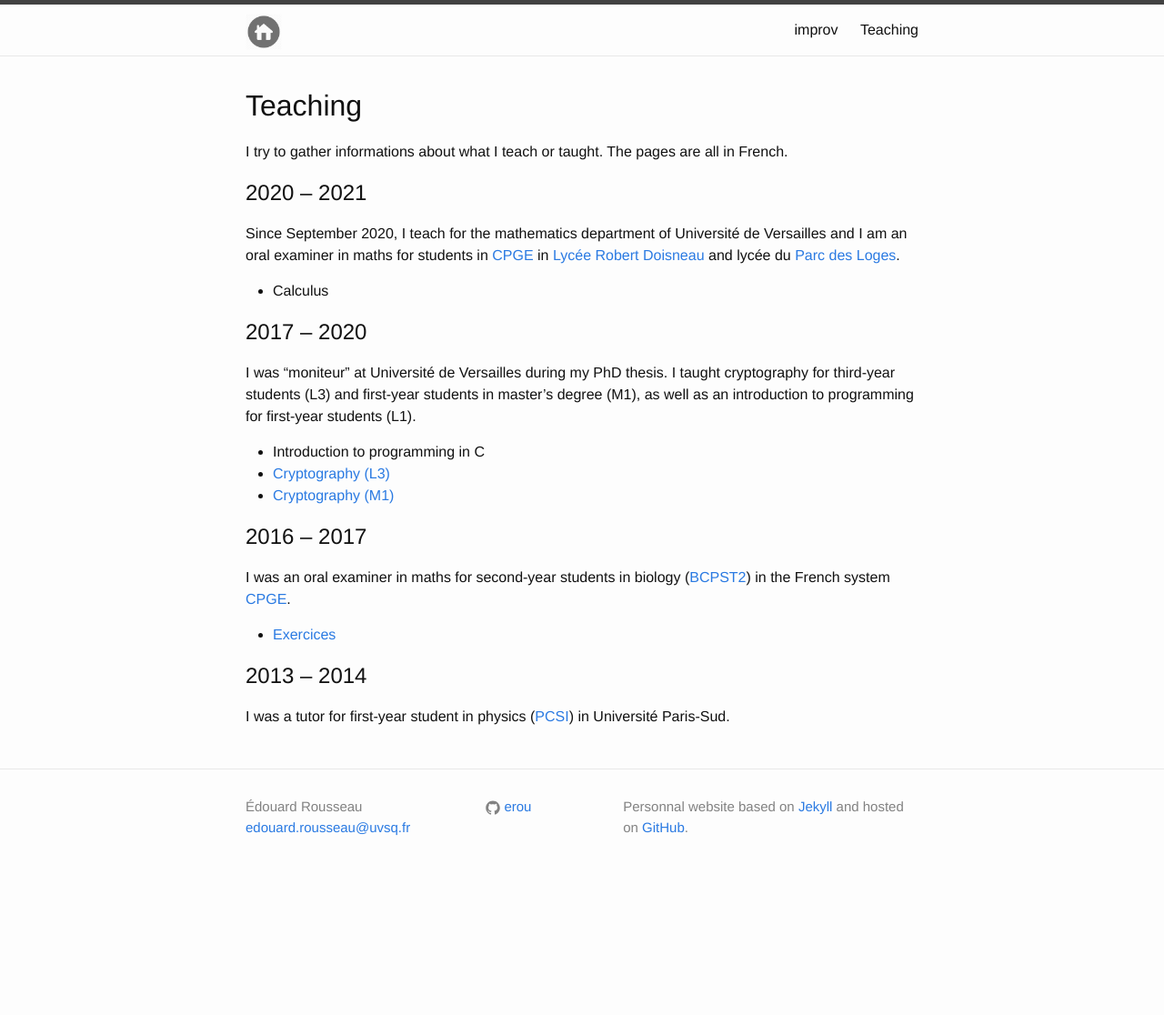
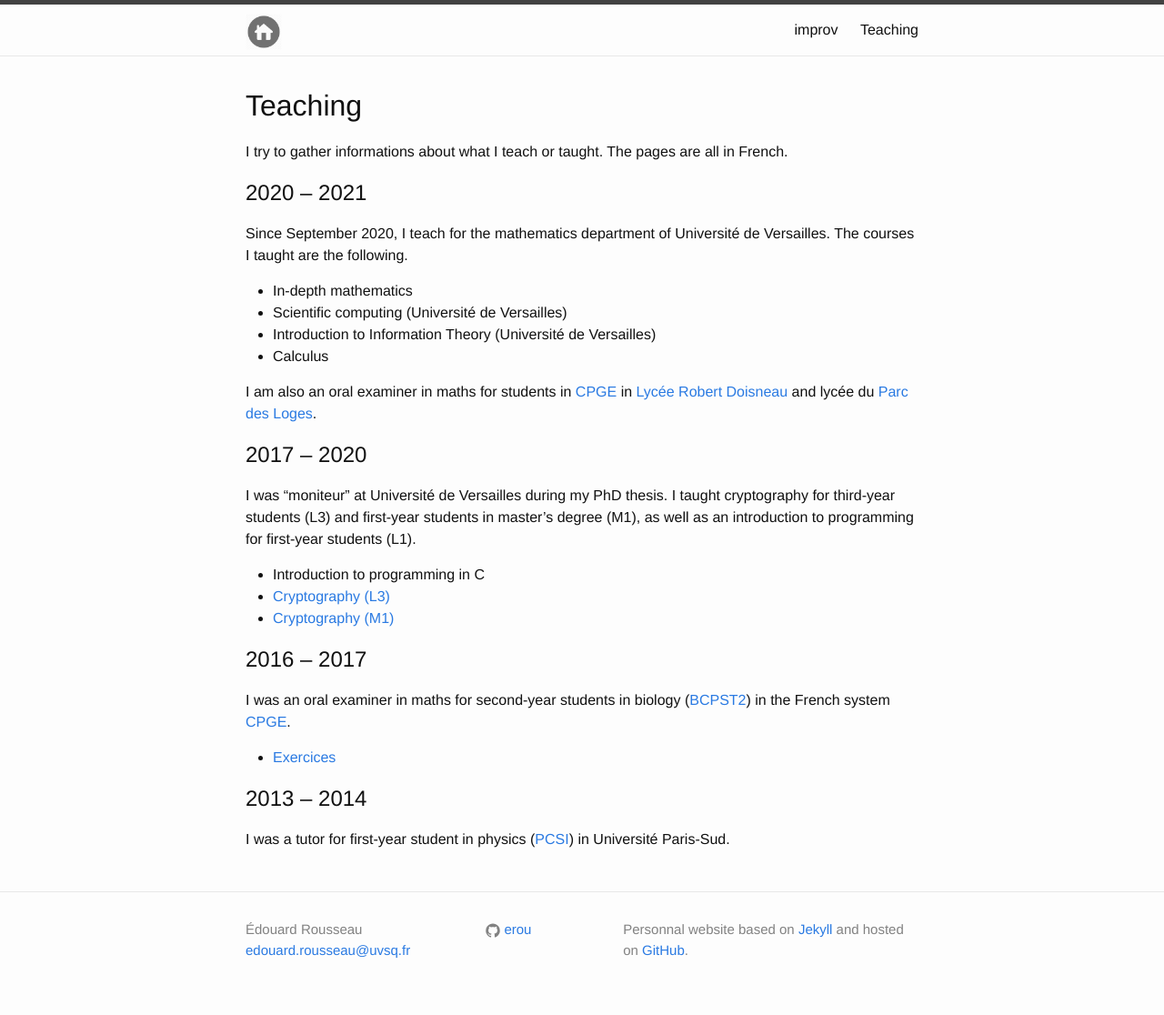
Before and after one commit to erou/erou.github.io, a Jekyll site: the page built from en/teaching.md, in a window 1280 px wide. Shown: the whole page at 91% size. Built offline with Jekyll 4.4.1, drawn with Linux system fonts in a browser that asks for light colours; before the commit the page ends 981 px from its top, so only the background shows below that.

Commit message:
same in EN

```diff
--- a/en/teaching.md
+++ b/en/teaching.md
@@ -12,11 +12,17 @@ French.
 ## 2020 -- 2021
 
 Since September 2020, I teach for the mathematics department of Université de
-Versailles and I am an oral examiner in maths for students in
+Versailles. The courses I taught are the following.
+
+* In-depth mathematics
+* Scientific computing (Université de Versailles)
+* Introduction to Information Theory (Université de Versailles)
+* Calculus
+
+I am also an oral examiner in maths for students in
 [CPGE](https://en.wikipedia.org/wiki/Classe_pr%C3%A9paratoire_aux_grandes_%C3%A9coles)
 in [Lycée Robert Doisneau](/teaching/colles/doisneau) and lycée du
 [Parc des Loges](/teaching/colles/parcdesloges).
-* Calculus
 
 ## 2017 -- 2020
 
```
Also changed, not shown: en/index.md (+3 -0 lines).
